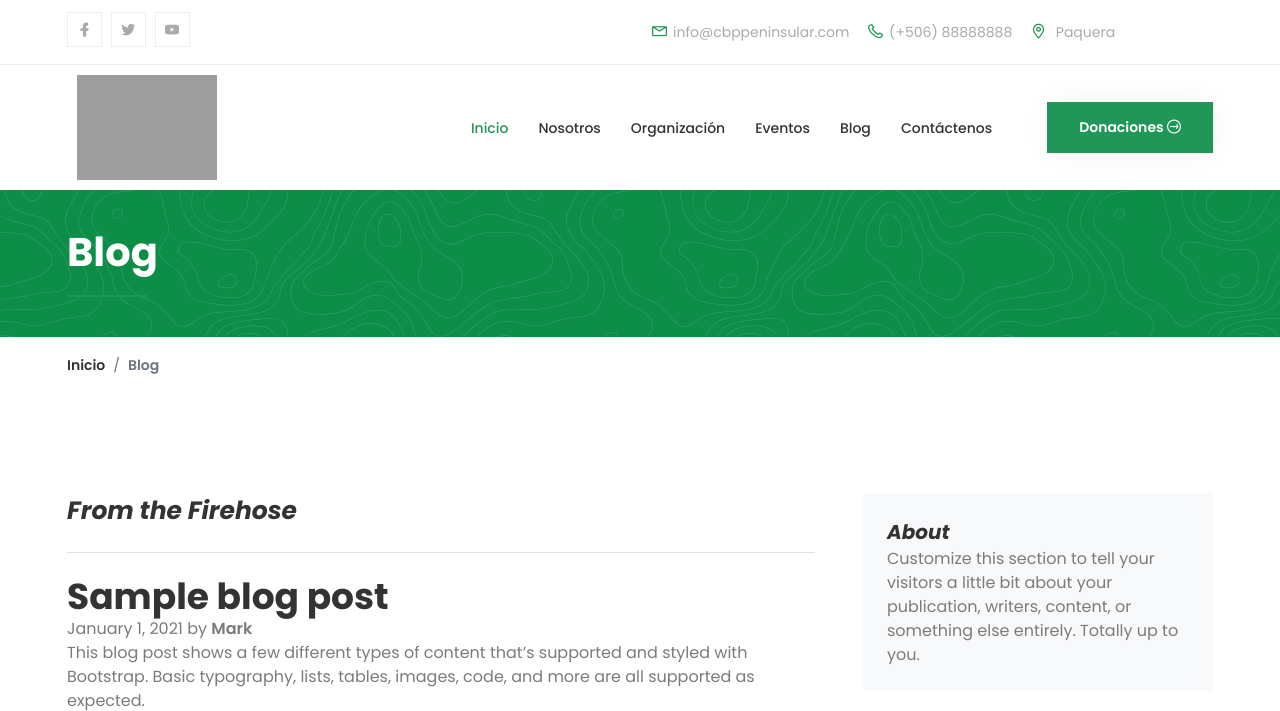
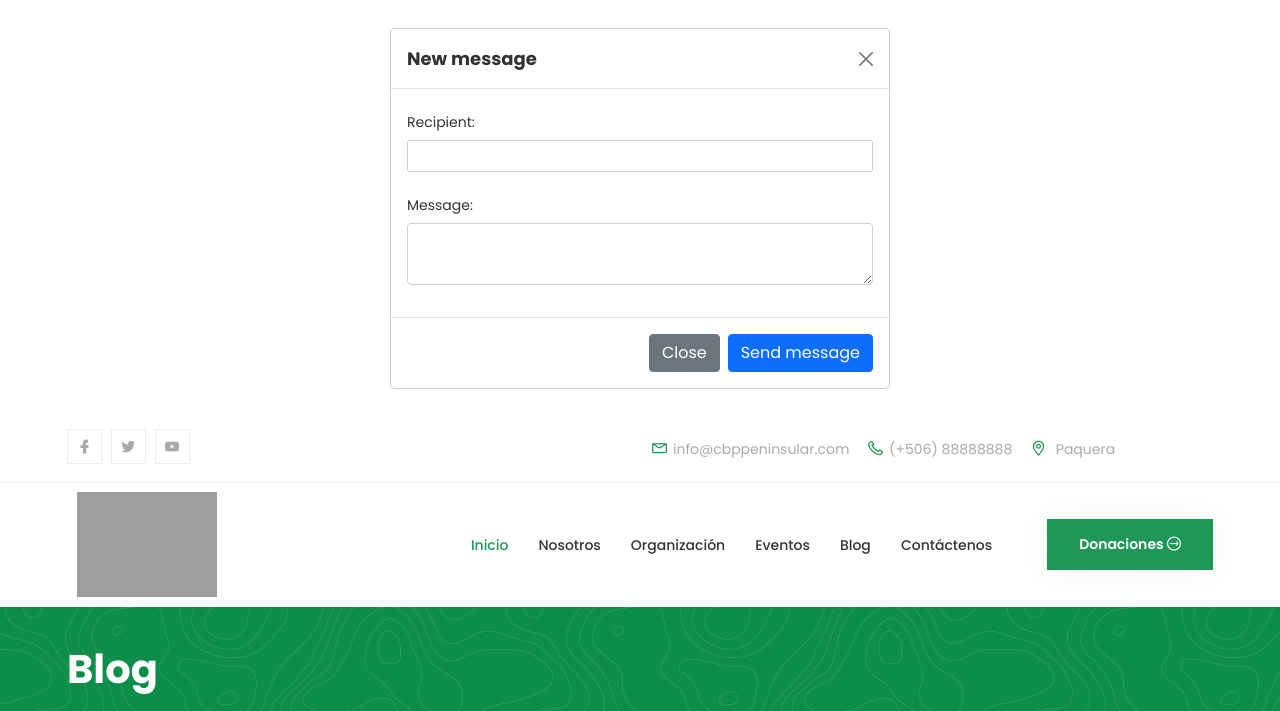
Before and after one commit to caesarorz/peninsular, a Django app: page /blog in a window 1280 px wide. Shown: the top 711 px of the page. Run offline with Django 3.2, Linux system fonts and the light colour scheme; some libraries are stand-ins or nearby versions; grey boxes are pictures that could not be loaded.

Commit message:
Add html Modal and readme.md
Adding the modal for contactenos (like contact us). Still need to add
closing functionality.
Then the db and email.

Adding readme file. Still need to work on that.

Changes to be committed:
	new file:   README.md
	new file:   static/css/custom.css
	modified:   static/js/custom.js
	modified:   templates/base.html
	modified:   templates/base/head.html
	new file:   templates/modal/contact.html

```diff
--- /dev/null
+++ b/static/css/custom.css
@@ -0,0 +1,10 @@
+#modal-contactenos {
+}
+
+.hidden {
+    display: none;
+}
+
+.show {
+    display: block;
+}
--- a/static/js/custom.js
+++ b/static/js/custom.js
@@ -1,5 +1,10 @@
 const modalContactenos = () => {
-    console.log('contactenos')
+    const modal = document.getElementById('modal-contactenos')
+    //modal.classList.toggle("show");
+    //modal.classList.toggle("mystyle");
+
+    console.log('contactenos ', modal)
+
 }
 
 
--- a/templates/base.html
+++ b/templates/base.html
@@ -4,6 +4,8 @@
 <html class="no-js" lang="zxx">
 {% include 'base/head.html' %}
 <body>
+    {% include 'modal/contact.html' %}
+
     <!--[if lte IE 9]>
       <p class="browserupgrade">
         You are using an <strong>outdated</strong> browser. Please
--- a/templates/base/head.html
+++ b/templates/base/head.html
@@ -21,5 +21,6 @@
     <link rel="stylesheet" href="{% static 'css/main.css' %}" />
     <link rel="stylesheet" href="{% static 'css/reset.css' %}" />
     <link rel="stylesheet" href="{% static 'css/responsive.css' %}" />
+    <link rel="stylesheet" href="{% static 'css/custom.css' %}" />
 
 </head>
--- /dev/null
+++ b/templates/modal/contact.html
@@ -0,0 +1,26 @@
+<div id="modal-contactenos" class="" aria-hidden="true">
+  <div class="modal-dialog">
+    <div class="modal-content">
+      <div class="modal-header">
+        <h5 class="modal-title" id="exampleModalLabel">New message</h5>
+        <button type="button" class="btn-close" data-bs-dismiss="modal" aria-label="Close"></button>
+      </div>
+      <div class="modal-body">
+        <form>
+          <div class="mb-3">
+            <label for="recipient-name" class="col-form-label">Recipient:</label>
+            <input type="text" class="form-control" id="recipient-name">
+          </div>
+          <div class="mb-3">
+            <label for="message-text" class="col-form-label">Message:</label>
+            <textarea class="form-control" id="message-text"></textarea>
+          </div>
+        </form>
+      </div>
+      <div class="modal-footer">
+        <button type="button" class="btn btn-secondary" data-bs-dismiss="modal">Close</button>
+        <button type="button" class="btn btn-primary">Send message</button>
+      </div>
+    </div>
+  </div>
+</div>
```
Also changed, not shown: README.md (added).
